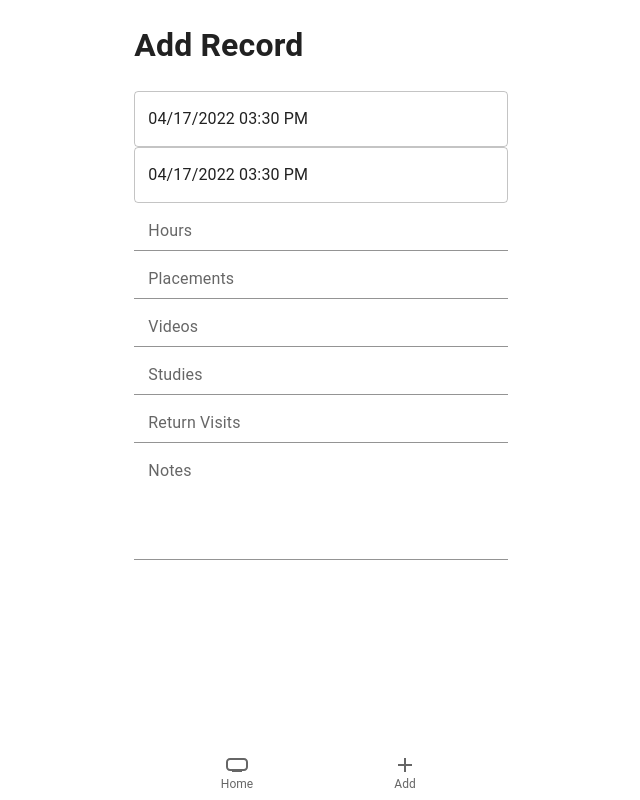
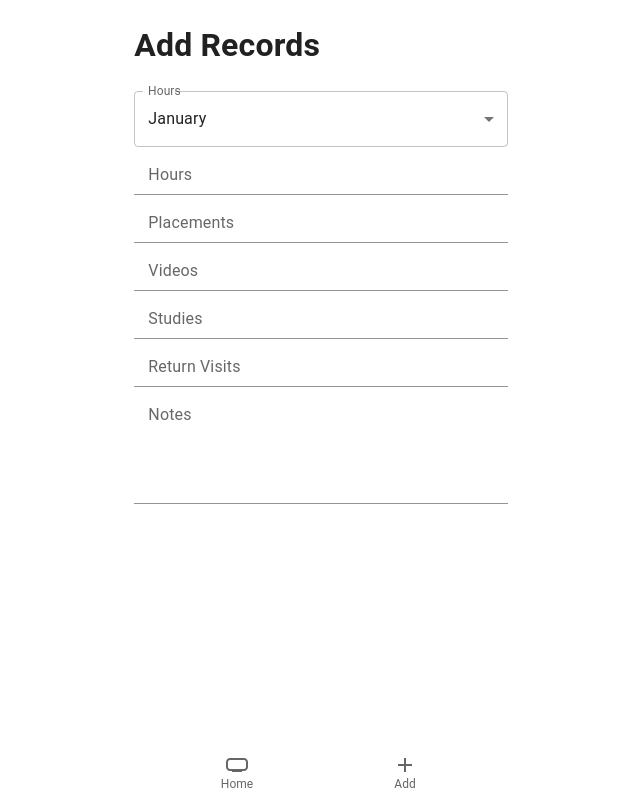
Before and after one commit to Xachman/recordkeeper, a Next.js app: page /add-record in a window 1280 px wide. Shown: the whole page, without its empty margins (319-959 px from the left). Built offline with nearby package versions, Linux system fonts and the light colour scheme.

Commit message:
update add record

```diff
--- a/src/pages/add-record.tsx
+++ b/src/pages/add-record.tsx
@@ -1,20 +1,53 @@
-import { Box, Container, FormControl, Grid, Input, InputLabel } from "@mui/material";
+import { Box, Container, FormControl, Grid, Input, InputLabel, MenuItem, Select, SelectChangeEvent } from "@mui/material";
 import { DatePicker, DateTimeField, DateTimePicker, LocalizationProvider, MobileDateTimePicker } from "@mui/x-date-pickers";
 import { AdapterDayjs } from '@mui/x-date-pickers/AdapterDayjs';
 import dayjs from "dayjs";
+import { ReactNode, useState } from "react";
 
+const months = [
+  { value: 0, label: 'January' },
+  { value: 1, label: 'February' },
+  { value: 2, label: 'March' },
+  { value: 3, label: 'April' },
+  { value: 4, label: 'May' },
+  { value: 5, label: 'June' },
+  { value: 6, label: 'July' },
+  { value: 7, label: 'August' },
+  { value: 8, label: 'September' },
+  { value: 9, label: 'October' },
+  { value: 10, label: 'November' },
+  { value: 11, label: 'December' }
+];
 
 const AddForm = () => {
+  const currentMonthIndex = new Date().getMonth();
+  const [month, setMonth] = useState(0);
 
+  const handleMonthChange = (event: SelectChangeEvent) => {
+    setMonth(+event.target.value ?? currentMonthIndex)
+  }
 
   return (
-    <Box sx={{ display: 'flex', flexDirection: 'column' }}>
-      <LocalizationProvider dateAdapter={AdapterDayjs}>
-        <MobileDateTimePicker defaultValue={dayjs('2022-04-17T15:30')} />
-      </LocalizationProvider>
-      <LocalizationProvider dateAdapter={AdapterDayjs}>
-        <MobileDateTimePicker defaultValue={dayjs('2022-04-17T15:30')} />
-      </LocalizationProvider>
+    <Box
+      sx={{ display: 'flex', flexDirection: 'column' }}
+      >
+      <FormControl>
+        <InputLabel htmlFor="hours">Hours</InputLabel>
+        <Select
+          labelId="demo-simple-select-label"
+          id="demo-simple-select"
+          value={month}
+          label="Age"
+          onChange={handleMonthChange}
+        >
+          {months.map(month => (
+            <MenuItem key={month.value} value={month.value}>
+              {month.label}
+            </MenuItem>
+          ))}
+        </Select>
+      </FormControl>
+
       <FormControl>
         <InputLabel htmlFor="hours">Hours</InputLabel>
         <Input id="hours" />
@@ -51,13 +84,13 @@ export default function Home() {
   return (
     <Container>
       <Grid container spacing={2}>
-        <Grid item xs={4}>
+        <Grid item md={4}>
         </Grid>
-        <Grid item xs={4}>
-          <h1>Add Record</h1>
+        <Grid item xs={12} md={4}>
+          <h1>Add Records</h1>
           <AddForm/>
         </Grid>
-        <Grid item xs={4}>
+        <Grid item md={4}>
         </Grid>
       </Grid>
     </Container>
```
